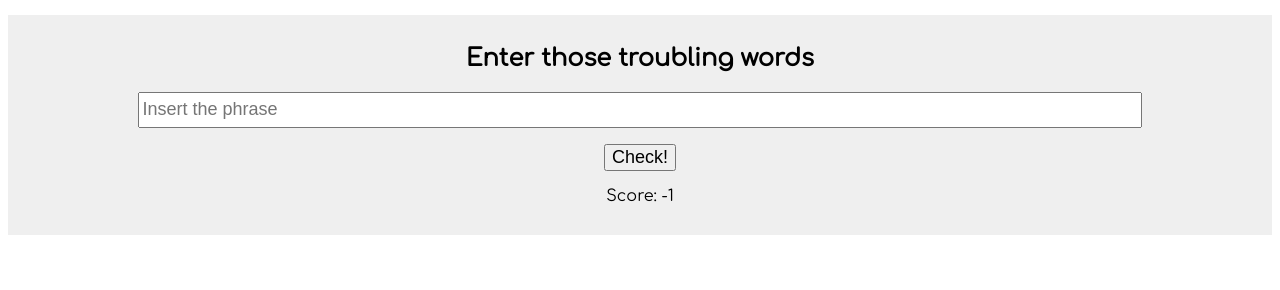
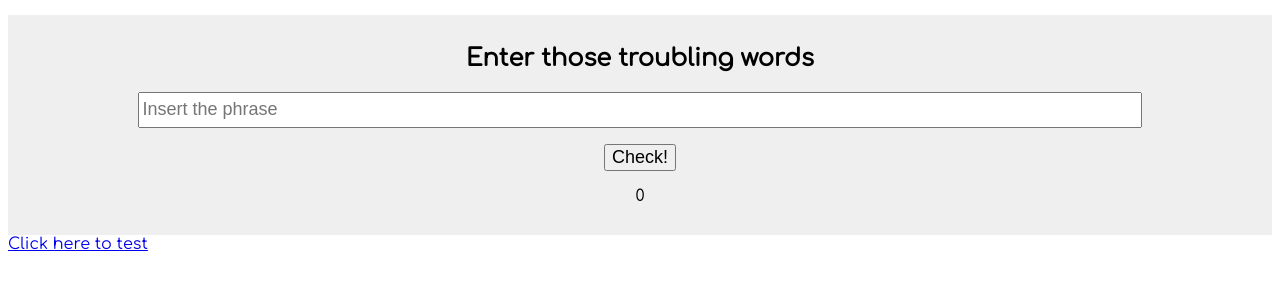
Before and after one commit to franzunitn/trentose2015-final-secondo, a plain HTML site: page index.html in a window 1280 px wide. Both pictures are taken after a click on the button "Check!". Shown: the part 78-368 px from the top of the page. Drawn offline with Linux system fonts and the light colour scheme.

Commit message:
sprint 1

```diff
--- a/index.html
+++ b/index.html
@@ -12,10 +12,10 @@
   <div class="card">
 
     <h2 class="question">Enter those troubling words</h2>
-    <p><input type="text" name="phrase" placeholder="Insert the phrase"></p>
-    <button>Check!</button>
+    <p><input id="domanda" type="text" name="phrase" placeholder="Insert the phrase"></p>
+    <button id ="check">Check!</button>
 
-    <p class="answer">Score: -1</p>
+    <p class="answer"> </p>
 
 
   </div>
@@ -23,6 +23,6 @@
   <script src="lib/jquery-2.1.0.min.js"></script>
   <script src="js/data.js"></script>
   <script src="js/app.js"></script>
-
+  <a target="_blank" href="test/SpecRunner.html"> Click here to test </a>
 </body>
 </html>
--- a/js/app.js
+++ b/js/app.js
@@ -1,7 +1,17 @@
 var FlirtrModel = {
-
+    score:0,
    /* It sets the phrase to analyse */
    analyse : function (phrase){
+
+
+
+       for (var i=0;i<patterns.length;i++){
+        var x = new RegExp(patterns[i].word);
+           if (x.test(phrase)){
+            FlirtrModel.score= FlirtrModel.score + patterns[i].score;
+           }
+       }
+
    },
 
    /* Returns the flirting score (number) of the phrase.
@@ -11,6 +21,25 @@ var FlirtrModel = {
     * the right of the matching word)
     */
    getScore : function () {
+       return FlirtrModel.score;
    }
 
 };
+
+    $(document).ready(function(){
+
+
+
+        $("#check").click(function(){
+            var domanda = $("#domanda").val();
+            console.log(domanda);
+            FlirtrModel.analyse(domanda);
+            $(".answer").empty();
+            $(".answer").append(FlirtrModel.getScore());
+            console.log(FlirtrModel.score);
+
+        });
+
+
+
+});
```
Also changed, not shown: test/spec/app.spec.js (+6 -1 lines).
